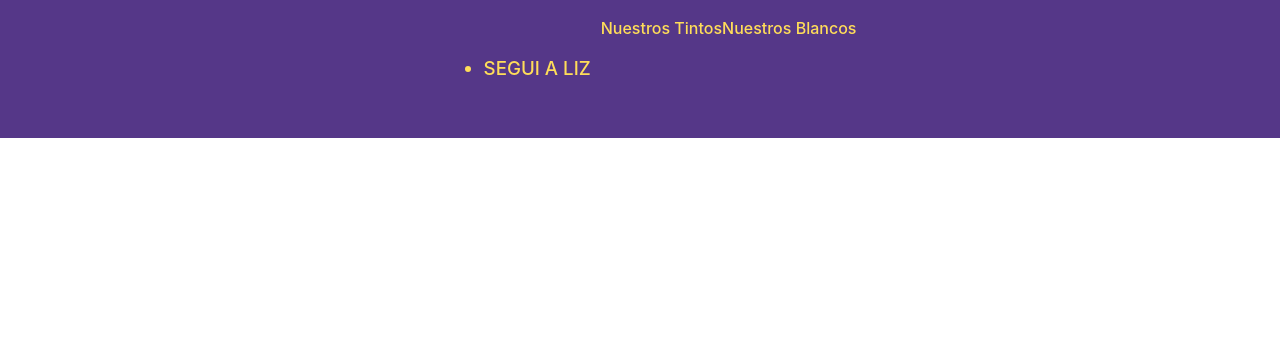
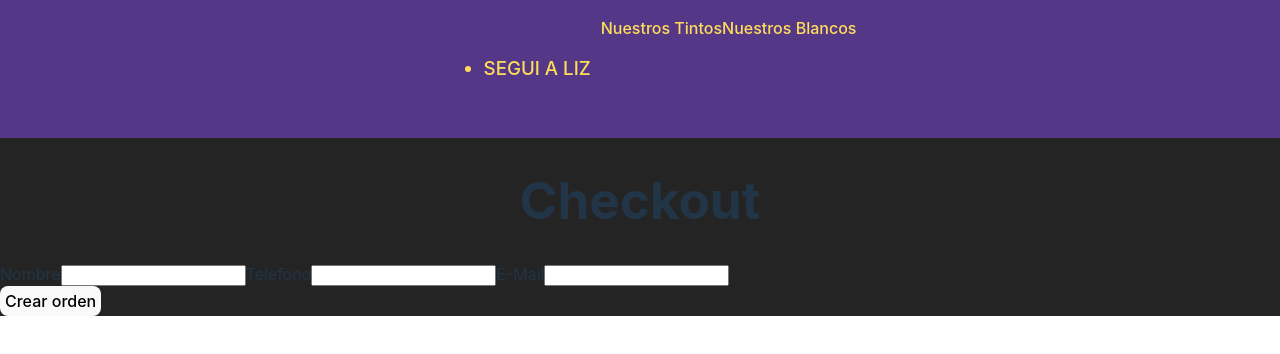
Before and after one commit to gcarnevali/e-commerce, a React (Vite) app: page /checkout in a window 1280 px wide. Shown: the top 354 px of the page. Built offline with nearby package versions, Linux system fonts and the light colour scheme.

Commit message:
Intentando arreglar TypeError

```diff
--- a/src/components/Checkout/Checkout.jsx
+++ b/src/components/Checkout/Checkout.jsx
@@ -1,24 +1,26 @@
-import { useContext, useState } from "react";
+import { useContext, useState, useEffect } from "react";
 import { db } from "../services/firebaseConfig";
 import { getDocs, query, where, Timestamp, writeBatch, documentId, collection, addDoc } from "firebase/firestore";
 import { CartContext } from "../../context/CartContext";
 import CheckoutForm from "../CheckoutForm/CheckoutForm";
-import { useEffect } from "react";
 
 const Checkout = () => {
-    const [loading, setLoading] = useState(false)
-    const [orderId, setOrderId] = useState('')
+    const [loading, setLoading] = useState(false);
+    const [orderId, setOrderId] = useState('');
 
-    const { cart, total, clearCart } = useContext(CartContext)
+    const { cart, total, clearCart } = useContext(CartContext);
 
-    const createOrder = async ({ nombre, telefono, email }) => {
-        setLoading(true)
-            useEffect(async () => {
+    const createOrder = async ({ user, phone, email }) => {
+        setLoading(true);
+
         try {
             const objOrder = {
                 buyer: {
-                            nombre, telefono, email
-                        }, items: cart.map(item => ({
+                    user,
+                    phone,
+                    email,
+                },
+                items: cart.map(item => ({
                     id: item.id,
                     name: item.name,
                     price: item.price,
@@ -28,65 +30,65 @@ const Checkout = () => {
                 date: Timestamp.fromDate(new Date())
             };
 
+            const batch = writeBatch(db);
+            const outOfStock = [];
+            const ids = cart.map(prod => prod.id);
+            const productsRef = collection(db, "items");
 
-            const batch = writeBatch(db)
-
-            const outOfStock = []
-
-            const ids = cart.map(prod => prod.id)
-
-            const productsRef = collection(db, "items")
-
-            const productsAddedFromFireStore =  getDocs(query(productsRef, where(documentId(), 'in', ids)))
-
+            const productsAddedFromFireStore = await getDocs(query(productsRef, where(documentId(), 'in', ids)));
             const { docs } = productsAddedFromFireStore;
 
             docs.forEach(doc => {
-                const dataDoc = doc.data()
-                const stockDb = dataDoc.stock
-
-                const productAddedToCart = cart.find(prod => prod.id === doc.id)
-                const prodQuantity = productAddedToCart?.cantidad
+                const dataDoc = doc.data();
+                const stockDb = dataDoc.stock;
+                const productAddedToCart = cart.find(prod => prod.id === doc.id);
+                const prodQuantity = productAddedToCart?.cantidad;
 
                 if (stockDb >= prodQuantity) {
-                    batch.update(doc.ref, { stock: stockDb - prodQuantity })
+                    batch.update(doc.ref, { stock: stockDb - prodQuantity });
                 } else {
-                    outOfStock.push({ id: doc.id, ...dataDoc })
+                    outOfStock.push({ id: doc.id, ...dataDoc });
                 }
-            })
+            });
 
             if (outOfStock.length === 0) {
-                await batch.commit()
+                await batch.commit();
+                const orderRef = collection(db, 'orders');
+                const orderAdded = await addDoc(orderRef, objOrder);
 
-                const orderRef = collection(db, 'orders')
-
-                const orderAdded = await addDoc(orderRef, objOrder)
-
-                setOrderId(orderAdded.id)
-                clearCart()
+                setOrderId(orderAdded.id);
+                clearCart();
             } else {
-                console.error('hay productos que estan fuera de stock')
+                console.error('Hay productos que están fuera de stock');
             }
         } catch (error) {
-            console.log(error)
+            console.log(error);
         } finally {
-            setLoading(false)
+            setLoading(false);
         }
+    };
 
-
+    useEffect(() => {
         if (loading) {
             return <h1>Cargando...</h1>;
         }
 
         if (orderId) {
-        return <h1>El id de su orden es: {orderId}</h1>
+            return <h1>El ID de su orden es: {orderId}</h1>
         }
+
+        // Llamar a la función createOrder cuando el componente se monte
+        createOrder();
+    }, [cart, clearCart, loading, orderId, total,]);
 
     return (
         <div>
             <h1>Checkout</h1>
             <CheckoutForm onConfirm={createOrder} />
         </div>
-    )
-})}}
+    );
+
+
+};
+
 export default Checkout;
--- a/src/components/CheckoutForm/CheckoutForm.jsx
+++ b/src/components/CheckoutForm/CheckoutForm.jsx
@@ -1,15 +1,15 @@
 import { useState } from "react";
 
 const CheckoutForm = ({ onConfirm }) => {
-    const [nombre, setNombre] = useState("");
-    const [telefono, setTelefono] = useState("")
+    const [user, setUser] = useState("");
+    const [phone, setPhone] = useState("")
     const [email, setEmail] = useState("")
 
     const handleConfirm = (event) => {
         event.preventDefault();
 
         const userData = {
-            nombre, telefono, email
+            user, phone, email
         }
 
         onConfirm(userData)
@@ -22,16 +22,16 @@ const CheckoutForm = ({ onConfirm }) => {
                     Nombre
                     <input className="Input"
                         type="text"
-                        value={nombre}
-                        onChange={({ target }) => setNombre(target.value)}
+                        value={user}
+                        onChange={({ target }) => setUser(target.value)}
                     />
                 </label>
                 <label className="Label">
                     Telefono
                     <input className="Input"
                         type="text"
-                        value={telefono}
-                        onChange={({ target }) => setTelefono(target.value)}
+                        value={phone}
+                        onChange={({ target }) => setPhone(target.value)}
                     />
                 </label>
                 <label className="Label">
```
Lines whose indentation alone changed are shown as unchanged.
